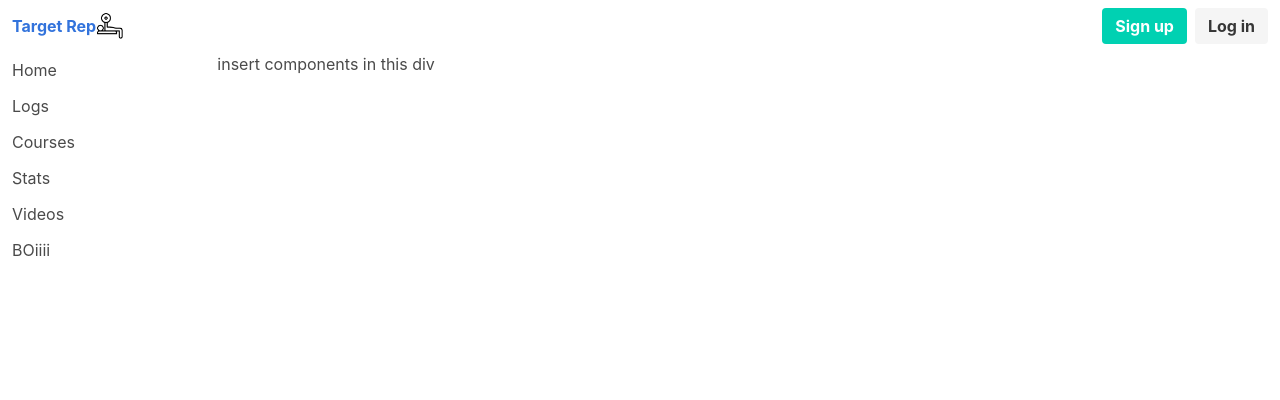
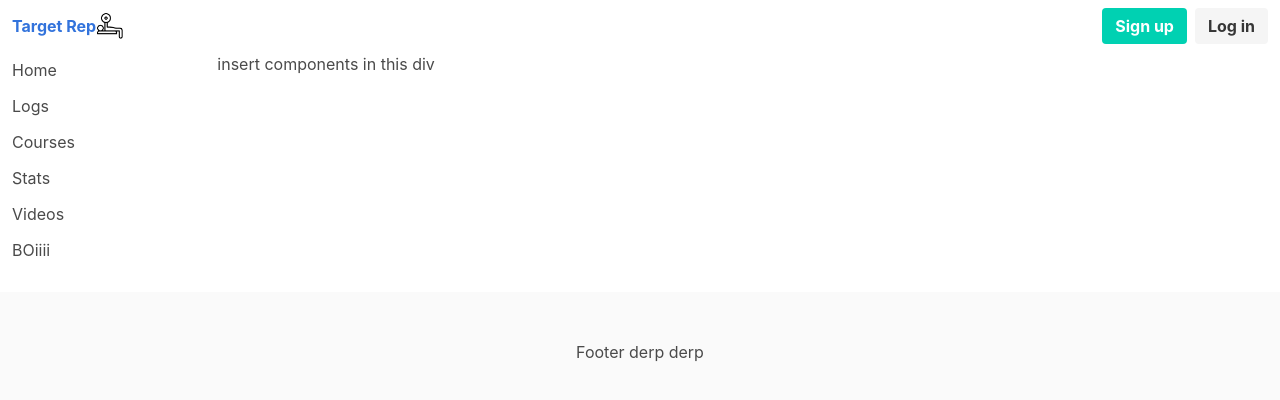
Before and after one commit to Apumpfree/gymDiary, a React (Create React App) app in the folder gymdiary/: page / in a window 1280 px wide. Shown: the top 400 px of the page. Built offline with nearby package versions, Linux system fonts and the light colour scheme.

Commit message:
added footer to each page.

```diff
--- a/gymdiary/src/Pages/Courses.js
+++ b/gymdiary/src/Pages/Courses.js
@@ -1,6 +1,7 @@
 import React, { Component } from "react";
 import Header from "../components/Header/Header";
 import Navbar from "../components/NavBar/Navbar";
+import Footer from "../components/Footer/Footer";
 
 class Courses extends Component {
 
@@ -20,6 +21,9 @@ class Courses extends Component {
                     </div>
 
                 </div>
+                <div>
+                    <Footer />
+                </div>
             </div>
         );
     };
--- a/gymdiary/src/Pages/Home.js
+++ b/gymdiary/src/Pages/Home.js
@@ -3,7 +3,7 @@ import Header from "../components/Header/Header";
 import Navbar from "../components/NavBar/Navbar";
 import Login from "../components/LoginModal/Login";
 import Signup from "../components/SignupModal/Signup";
-
+import Footer from "../components/Footer/Footer";
 class Home extends Component {
 
     render() {
@@ -24,6 +24,9 @@ class Home extends Component {
                     </div>
 
                 </div>
+                <div>
+                    <Footer />
+                </div>
             </div>
         );
     };
--- a/gymdiary/src/Pages/Logs.js
+++ b/gymdiary/src/Pages/Logs.js
@@ -1,6 +1,7 @@
 import React, { Component } from "react";
 import Header from "../components/Header/Header";
 import Navbar from "../components/NavBar/Navbar";
+import Footer from "../components/Footer/Footer";
 
 
 class Logs extends Component {
@@ -21,6 +22,9 @@ class Logs extends Component {
                     </div>
 
                 </div>
+                <div>
+                    <Footer />
+                </div>
             </div>
         );
     };
--- a/gymdiary/src/Pages/Stats.js
+++ b/gymdiary/src/Pages/Stats.js
@@ -1,6 +1,7 @@
 import React, { Component } from "react";
 import Header from "../components/Header/Header";
 import Navbar from "../components/NavBar/Navbar";
+import Footer from "../components/Footer/Footer";
 
 class Stats extends Component {
 
@@ -20,6 +21,9 @@ class Stats extends Component {
                     </div>
 
                 </div>
+                <div>
+                    <Footer />
+                </div>
             </div>
         );
     };
--- a/gymdiary/src/Pages/Videos.js
+++ b/gymdiary/src/Pages/Videos.js
@@ -1,6 +1,7 @@
 import React, { Component } from "react";
 import Header from "../components/Header/Header";
 import Navbar from "../components/NavBar/Navbar";
+import Footer from "../components/Footer/Footer";
 
 class Videos extends Component {
 
@@ -20,6 +21,9 @@ class Videos extends Component {
                     </div>
 
                 </div>
+                <div>
+                    <Footer />
+                </div>
             </div>
         );
     };
--- a/gymdiary/src/components/Footer/Footer.js
+++ b/gymdiary/src/components/Footer/Footer.js
@@ -1,8 +1,10 @@
 import React from "react";
 
 const Footer = () => (
+    <footer class="footer has-text-centered">
+        Footer derp derp
+    </footer>
 
-
-):
+);
 
 export default Footer;
```
